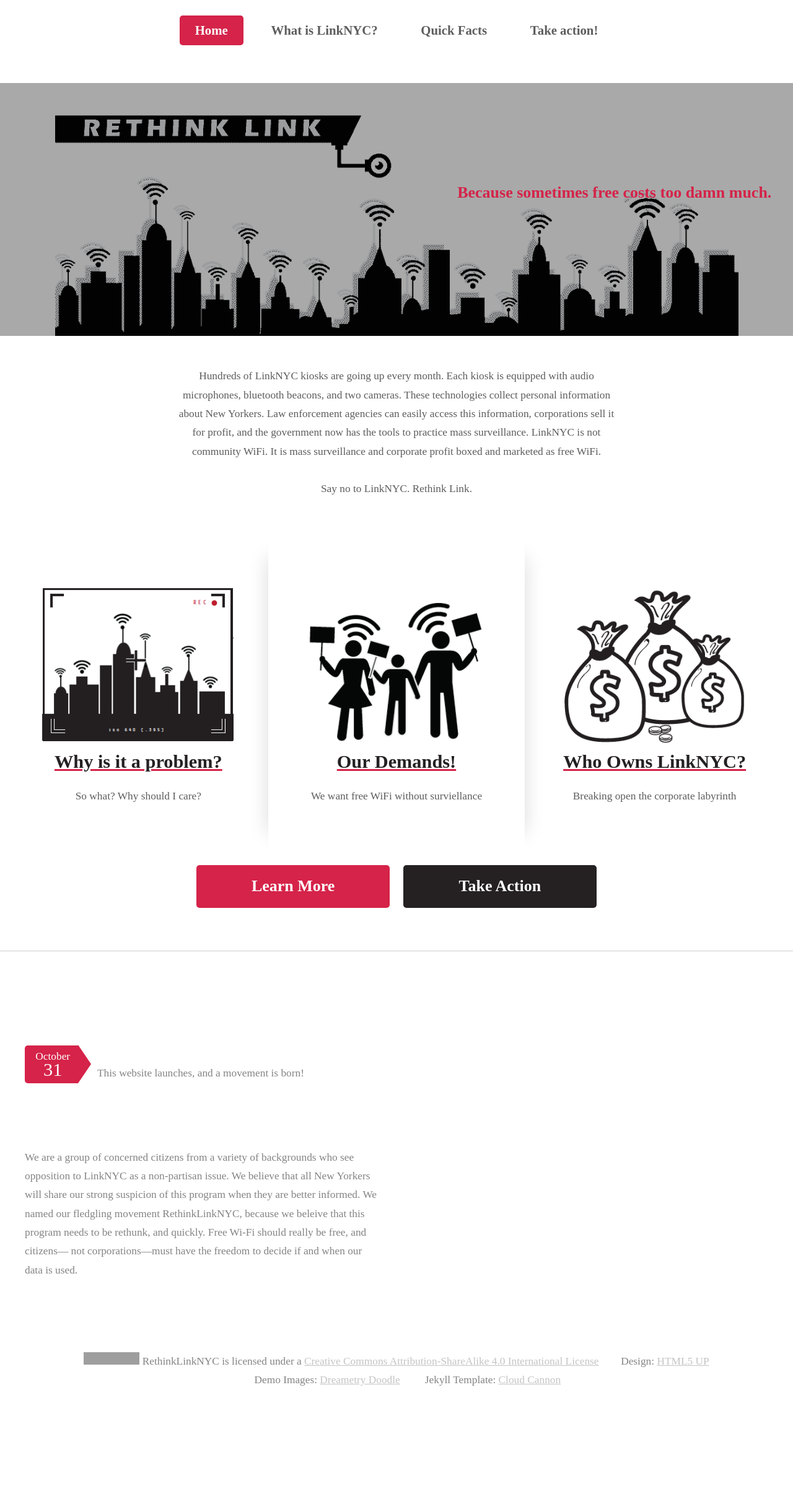
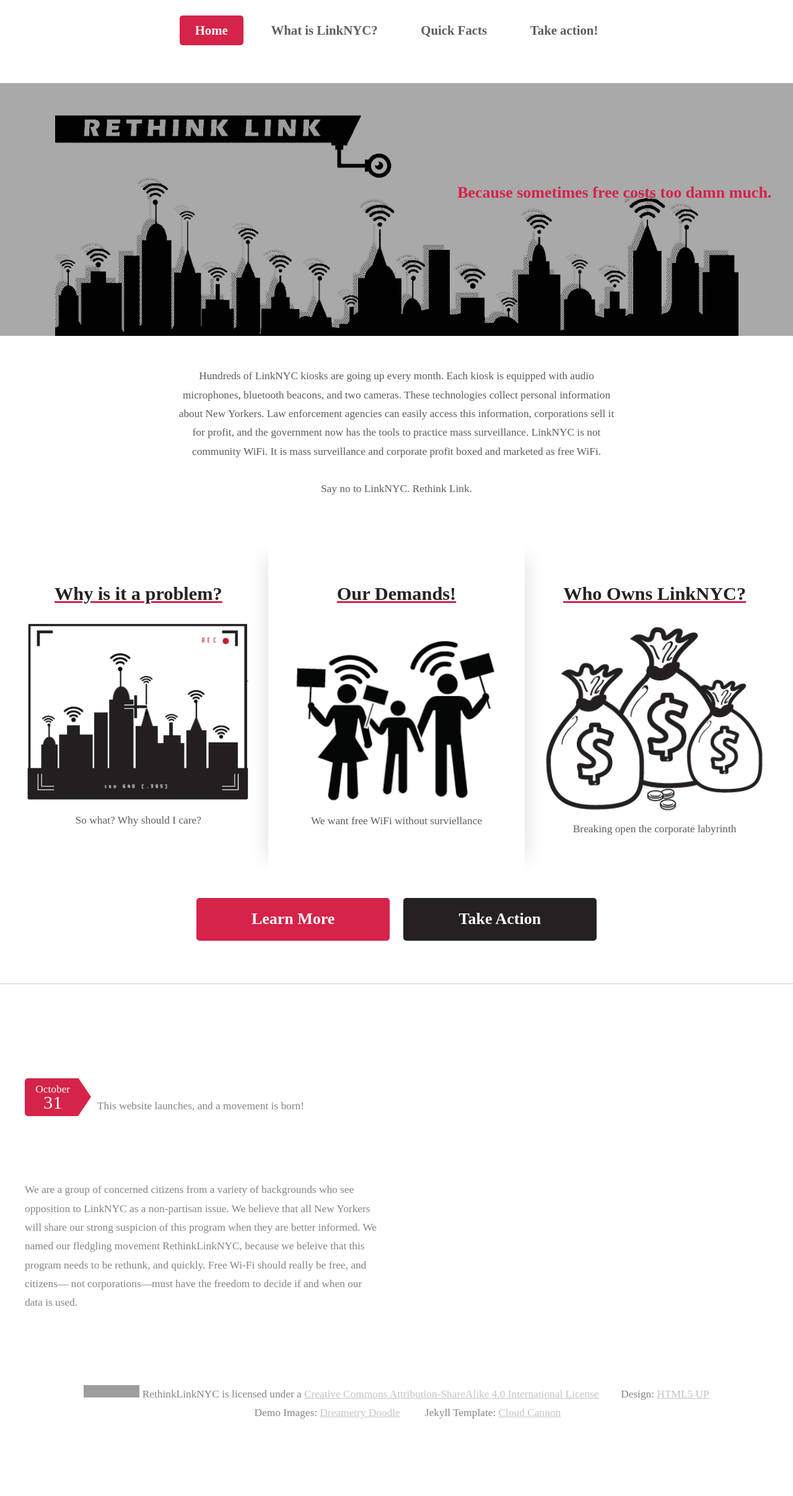
Before and after one commit to rethinklinknyc/rethinklinknyc.github.io, a Jekyll site: the page built from index.html, in a window 1280 px wide. Shown: the whole page at 62% size. Built offline with Jekyll 4.4.1, drawn with Linux system fonts in a browser that asks for light colours; some web fonts are replaced; the list of posts is cut into pages by our own code; before the commit the page ends 2361 px from its top, so only the background shows below that; grey boxes are pictures that could not be loaded.

Commit message:
fix intro link images and headers to top for better mobile scroll

```diff
--- a/_includes/header_landing.html
+++ b/_includes/header_landing.html
@@ -19,28 +19,28 @@
 							<div class="row">
 							       <div class="4u">
 									<section class="first">
-										<a href="/pages/why-is-it-a-problem"><img src=/assets/images/nyc_recording.png height=260 /></a>
 										<header>
 										  <a href="/pages/why-is-it-a-problem"><h2>Why is it a problem?</h2></a>
 										</header>
+										<a href="/pages/why-is-it-a-problem"><img src=/assets/images/nyc_recording.png /></a>
 										<p>So what? Why should I care?</p>
 									</section>
 								</div>
 								<div class="4u">
 									<section class="middle">
-										<a href="/pages/our-demands"><img src=/assets/images/rethink_demands.png height=260 /></a>
 										<header>
 										  <a href="/pages/our-demands"><h2>Our Demands!</h2></a>
 										</header>
+										<a href="/pages/our-demands"><img src=/assets/images/rethink_demands.png  /></a>
 										<p>We want free WiFi without surviellance</p>
 									</section>
 								</div>
 								<div class="4u">
 									<section class="last">
-										<a href="/pages/who-owns-link"><img src=/assets/images/cash_money.png height=260 /></a>
 										<header>
 											<a href="/pages/who-owns-link"><h2>Who Owns LinkNYC?</h2></a>
 										</header>
+										<a href="/pages/who-owns-link"><img src=/assets/images/cash_money.png  /></a>
 										<p>Breaking open the corporate labyrinth</p>
 									</section>
 								</div>
--- a/assets/css/style.css
+++ b/assets/css/style.css
@@ -857,6 +857,9 @@
 		text-align: center;
 	}
 
+	#intro img {
+            width: 100%;
+        }
 	#teaser
 	{
 		margin-top: 50px;
```
